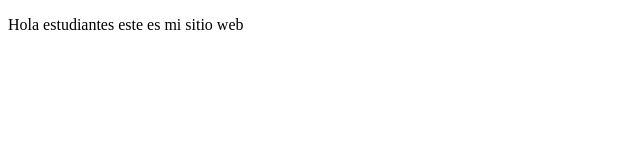
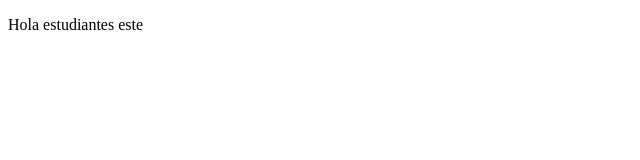
Before and after one commit to Jhonny99/proyectoDemoCursoPrework, a plain HTML site: page index.html in a window 1280 px wide. Shown: the whole page, without its empty margins (0-640 px from the left). Drawn offline with Linux system fonts and the light colour scheme.

Commit message:
cambios agregados

```diff
--- a/index.html
+++ b/index.html
@@ -8,7 +8,6 @@
 </head>
 <body>
     <p>
-        Hola estudiantes este es mi sitio web
-    </p>
+        Hola estudiantes este
 </body>
 </html>
```
